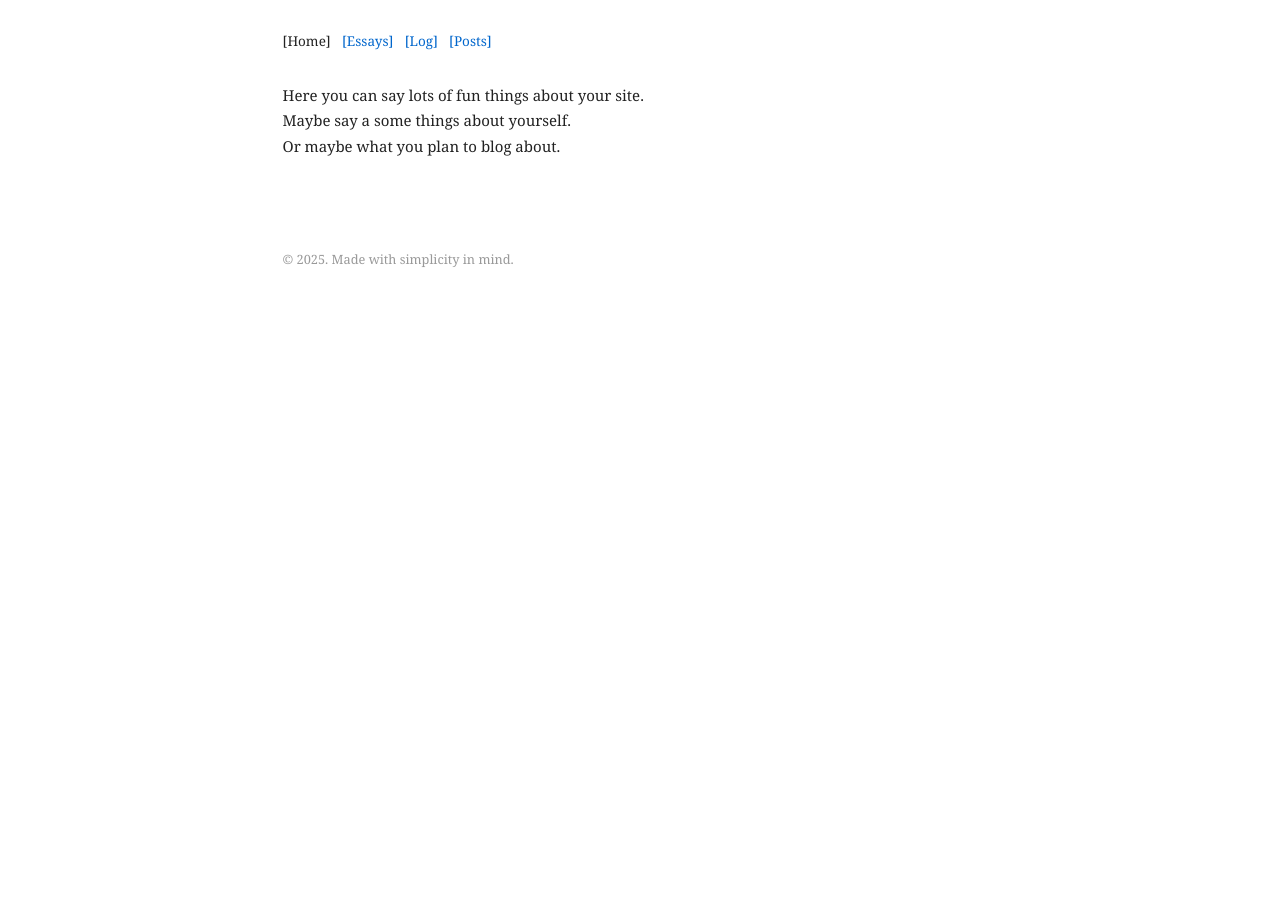
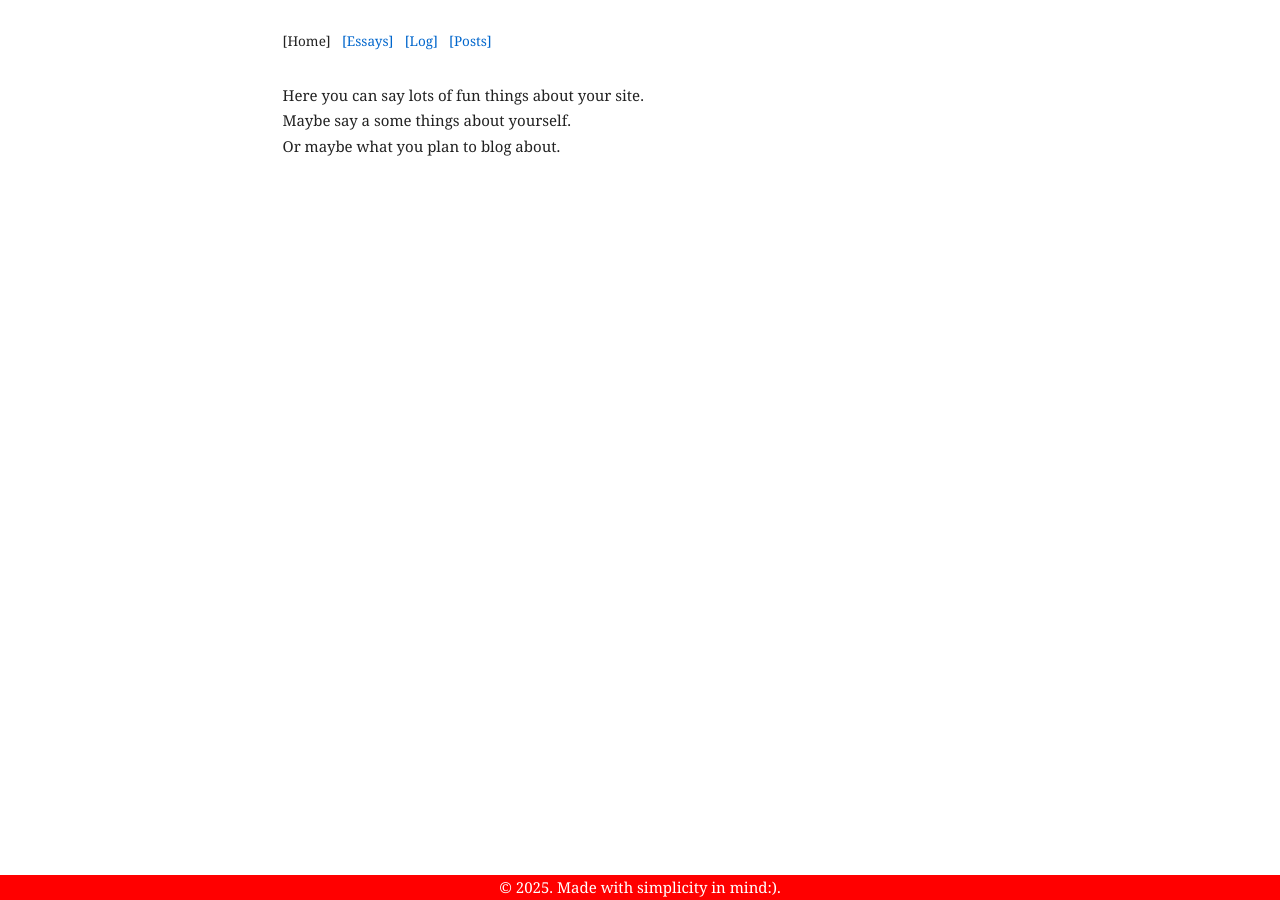
Before and after one commit to HJahanshiri/Hjahanshiri.github.io, a Jekyll site: the page built from index.md, in a window 1280 px wide. Built offline with Jekyll 4.4.1, drawn with Linux system fonts in a browser that asks for light colours; our own code applies the rules of GitHub Pages for plain Markdown files.

Commit message:
Update default.html

```diff
--- a/_layouts/default.html
+++ b/_layouts/default.html
@@ -1,4 +1,4 @@
-<!DOCTYPE html>
+    <!DOCTYPE html>
 <html lang="en">
 <head>
     <meta charset="UTF-8">
@@ -255,9 +255,24 @@
         {{ content }}
     </main>
 
-    <footer>
-        <p>&copy; 2025. Made with simplicity in mind.</p>
-    </footer>
+    <style>
+    .footer {
+      position: fixed;
+      left: 0;
+      bottom: 0;
+      width: 100%;
+      background-color: red;
+      color: white;
+      text-align: center;
+    }
+    </style>
+
+
+
+    <div class="footer">
+      <p>&copy; 2025. Made with simplicity in mind:).</p>
+    </div>
+
 
 </body>
 </html>
```
